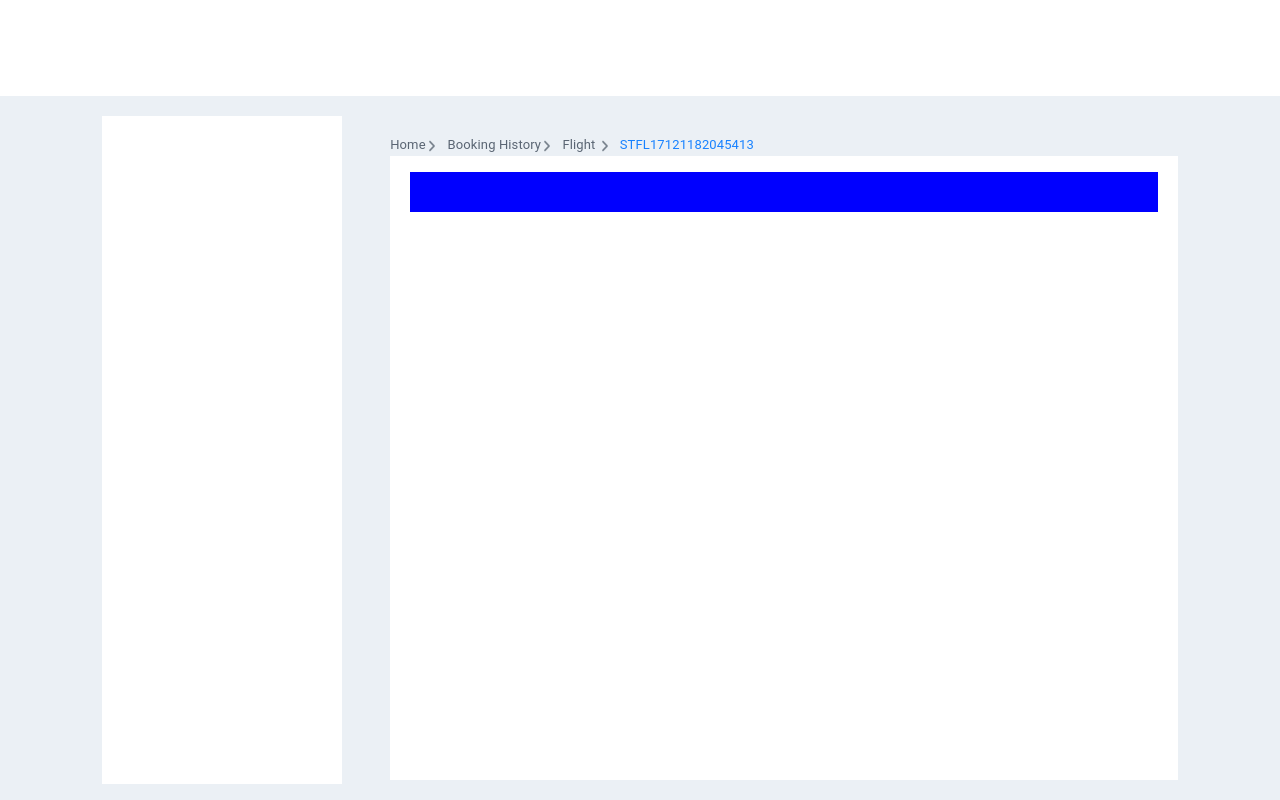
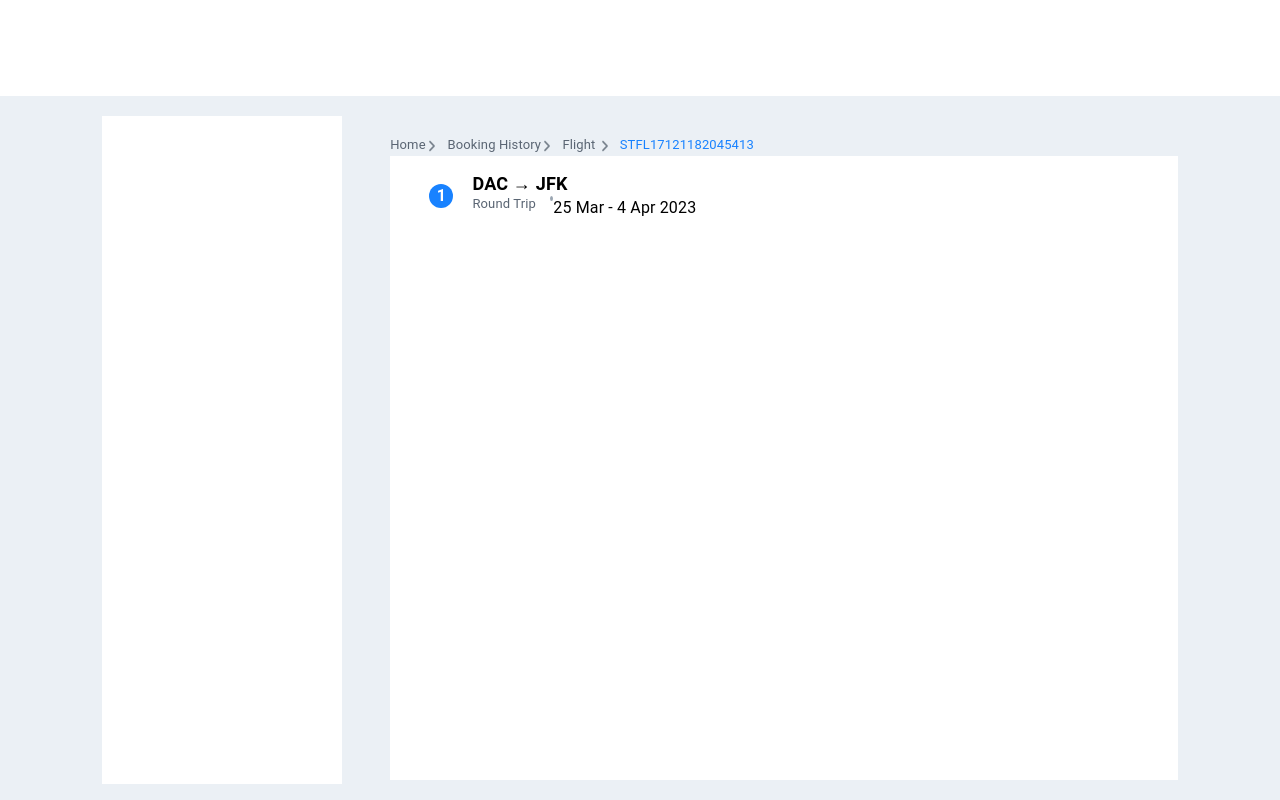
Before and after one commit to ShamimMahmud25/share-trip, a Next.js app: page / in a window 1280 px wide. Built offline with nearby package versions, Linux system fonts and the light colour scheme.

Commit message:
add new design

```diff
--- a/app/components/Details.tsx
+++ b/app/components/Details.tsx
@@ -1,6 +1,14 @@
 import { Grid, Typography } from "@mui/material";
 import React from "react";
-import { colorTitle, mainContainer, navbar, secondContainer, title } from "../styles";
+import {
+  circle,
+  colorTitle,
+  mainContainer,
+  navbar,
+  secondContainer,
+  title,
+  title2,
+} from "../styles";
 
 export default function Details() {
   return (
@@ -24,13 +32,12 @@ export default function Details() {
           <Grid
             item
             width={"22.30%"}
-            style={{ height: "100%",  padding: "20px 0px 16px 0px", }}
+            style={{ height: "100%", padding: "20px 0px 16px 0px" }}
             container
           >
             <Grid
               item
               style={{
-
                 background: "white",
                 width: "100%",
               }}
@@ -40,55 +47,101 @@ export default function Details() {
             item
             container
             width={"77.70%"}
-            style={{ height: "100%",padding:"20px 0 20px 24px" }}
+            style={{ height: "100%", padding: "20px 0 20px 24px" }}
           >
-            <Grid item container style={{ height: "100%",padding:"20px 0 20px 24px" }}>
-              <Grid item container style={{height:"20px"}}>
+            <Grid
+              item
+              container
+              style={{ height: "100%", padding: "20px 0 20px 24px" }}
+            >
+              <Grid item container style={{ height: "20px" }}>
                 <Grid item container xs={7}>
                   <Grid item xs={1}>
                     <Typography style={title} textAlign={"left"}>
                       Home
                     </Typography>
-
                   </Grid>
                   <Grid item xs={0.5}>
-                   <img src="/icon1.svg"/>
+                    <img src="/icon1.svg" />
                   </Grid>
                   <Grid item xs={2.5}>
-                  <Typography style={title}>
-                      Booking History
-                  </Typography>
-
+                    <Typography style={title}>Booking History</Typography>
                   </Grid>
 
                   <Grid item xs={0.5}>
-                 <img src="/icon1.svg"/>
+                    <img src="/icon1.svg" />
                   </Grid>
                   <Grid item xs={1}>
-                  <Typography style={title}>
-                         Flight
-                  </Typography>
-
+                    <Typography style={title}>Flight</Typography>
                   </Grid>
                   <Grid item xs={0.5}>
-                        <img src="/icon1.svg"/>
+                    <img src="/icon1.svg" />
                   </Grid>
                   <Grid item xs={2}>
-                  <Typography  style={colorTitle}>
+                    <Typography style={colorTitle}>
                       STFL17121182045413
                     </Typography>
                   </Grid>
                 </Grid>
               </Grid>
-              <Grid item container style={{height:"100%",background:"white"}}>
-                <Grid item container style={{height:"72px",padding:"16px 20px",borderWidth:"0px 0px 1px 0px", borderColor:"#EBF0F5"}}>
-                  <Grid item container style={{background:"blue"}}>
+              <Grid
+                item
+                container
+                style={{ height: "100%", background: "white" }}
+              >
+                <Grid
+                  item
+                  container
+                  style={{
+                    height: "72px",
+                    padding: "16px 20px",
+                    borderWidth: "0px 0px 1px 0px",
+                    borderColor: "#EBF0F5",
+                  }}
+                >
+                  <Grid item container>
+                    <Grid
+                      item
+                      xs={1}
+                      style={{
+                        display: "flex",
+                        justifyContent: "center",
+                        alignItems: "center",
+                      }}
+                    >
+                      <Typography style={circle} textAlign={"center"}>
+                        1
+                      </Typography>
+                    </Grid>
+                    <Grid item xs={10}>
+                      <Typography
+                        style={{
+                          color: "black",
+                          lineHeight: "24px",
+                          fontSize: "18px",
+                          fontWeight: "600",
+                        }}
+                      >
+                        DAC → JFK
+                      </Typography>
+                      <Grid container>
+                        <Grid item xs={1.5}>
+                          <Typography style={title2}>Round Trip</Typography>
+                        </Grid>
+                        <Grid item  style={{background:"#9BA6B2",height:"3px",width:"3px",borderRadius:"50%",paddingTop:"5px"}}>
 
                         </Grid>
 
+                        <Grid item xs={3}>
+                          <Typography>
+                          25 Mar - 4 Apr 2023
+                          </Typography>
                         </Grid>
                       </Grid>
-
+                    </Grid>
+                  </Grid>
+                </Grid>
+              </Grid>
             </Grid>
           </Grid>
         </Grid>
--- a/app/styles/index.ts
+++ b/app/styles/index.ts
@@ -1,3 +1,5 @@
+import { Cormorant_SC } from "next/font/google"
+
 export const navbar ={
     background:"white",
     height:"12%"
@@ -24,3 +26,21 @@ export const secondContainer ={
     fontSize:"13px",
     lineHeight:"18px"
   }
+
+  export const circle =  {
+    width: "24px",
+    height: "24px",
+    background: "#1882FF",
+    color: "white",
+    borderRadius: "16px",
+    fontSize: "16px",
+    fontWeight: "bold",
+    lineHeight:"24px"
+}
+
+export const title2 ={
+  fontSize:"13px",
+  lineHeight:"16px",
+  color:"#5A6573",
+  fontWeight:"400"
+}
```
Lines whose indentation alone changed are shown as unchanged.
